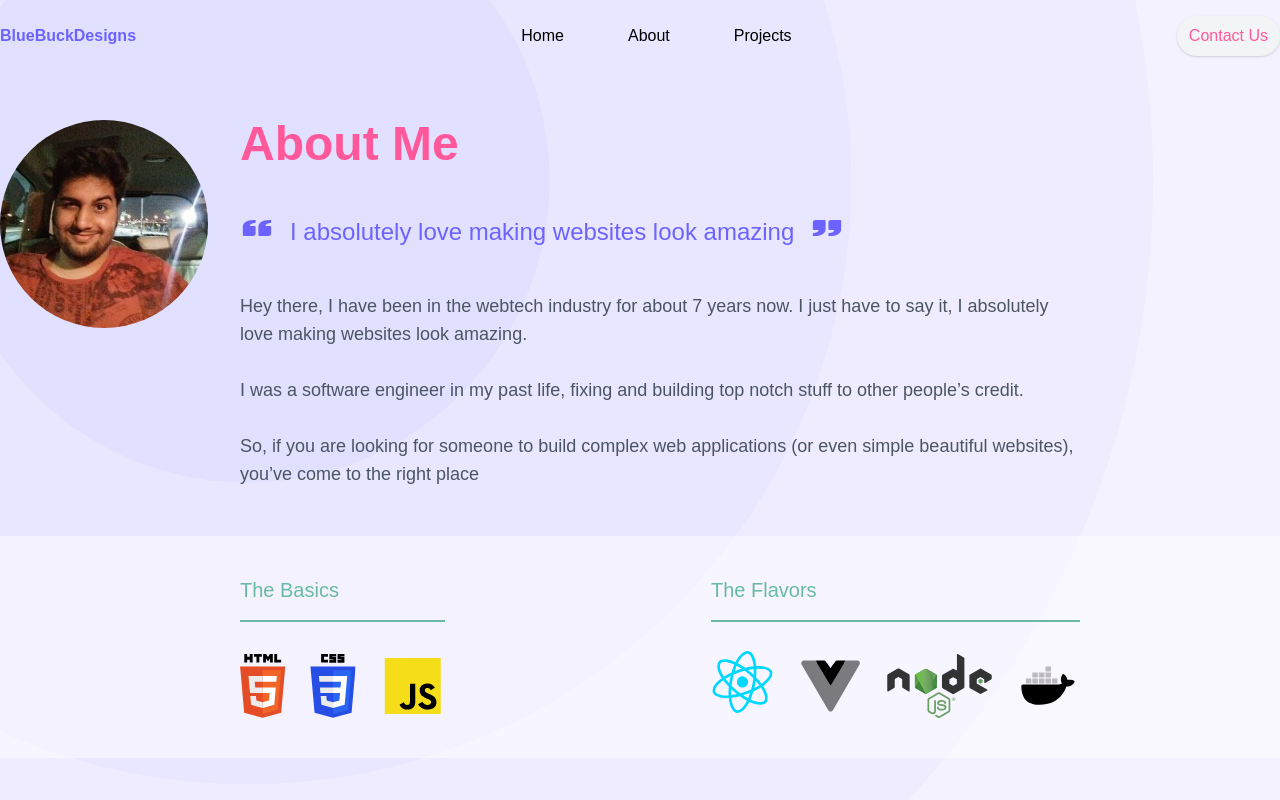
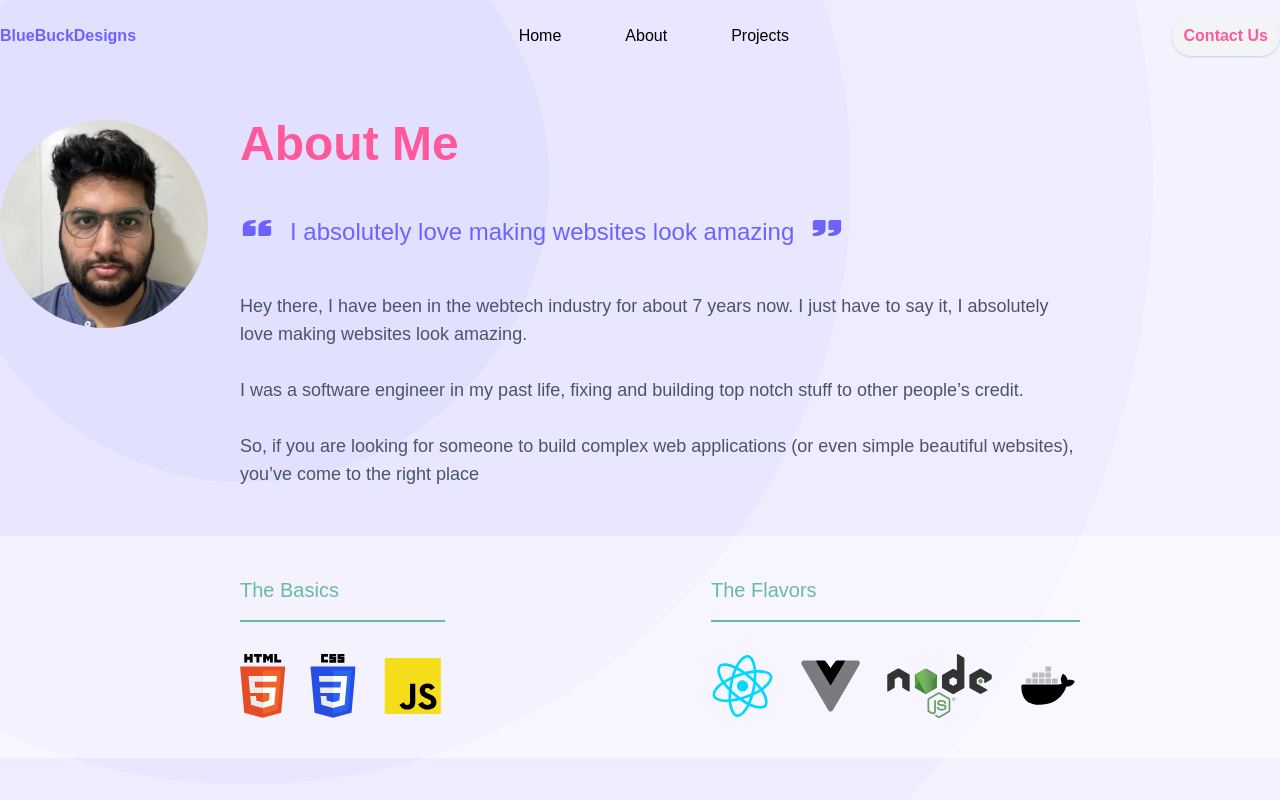
Before and after one commit to nikhilakjoshi/portfolio2, a Next.js app: page /about in a window 1280 px wide. Shown: the top 800 px of the page. Built offline with nearby package versions, Linux system fonts and the light colour scheme.

Commit message:
changes after a loooong time

```diff
--- a/pages/about.js
+++ b/pages/about.js
@@ -114,11 +114,19 @@ const About = () => {
                   <h4 className="text-xl text-sec pb-4 mb-8 border-sec border-b-2">
                     The Flavors
                   </h4>
-                  <div className="flex space-x-6 justify-between xl:justify-center">
-                    <SVGReact />
-                    <SVGVue />
-                    <SVGNode />
-                    <SVGDocker />
+                  <div className="flex flex-wrap justify-between xl:justify-center w-full items-center gap-6">
+                    <div className="flex-1">
+                      <SVGReact />
+                    </div>
+                    <div className="flex-1">
+                      <SVGVue />
+                    </div>
+                    <div className="flex-1">
+                      <SVGNode />
+                    </div>
+                    <div className="flex-1">
+                      <SVGDocker />
+                    </div>
                   </div>
                 </div>
               </div>
--- a/pages/common/NavBar.js
+++ b/pages/common/NavBar.js
@@ -26,7 +26,7 @@ const NavBar = () => {
 
   return (
     <div>
-      <nav className="flex xl:max-w-screen-xl xl:m-auto mx-4 justify-between items-center py-4 relative">
+      <nav className="flex xl:max-w-screen-xl xl:m-auto mx-4 justify-between items-center py-4">
         <motion.h3
           onClick={() => router.push('/')}
           className="text-md font-bold text-prim cursor-pointer"
@@ -76,7 +76,7 @@ const NavBar = () => {
           onClick={() => {
             router.push('/contact')
           }}
-          className="bg-gray-100 text-secprim px-3 py-2 rounded-full shadow focus:outline-none hidden xl:block"
+          className="bg-gray-100 text-secprim px-3 py-2 rounded-full shadow focus:outline-none hidden xl:block font-bold"
         >
           Contact Us
         </motion.button>
@@ -179,9 +179,9 @@ const NavMenu = React.forwardRef(({ setisOpen }, ref) => {
       transition={{ duration: 0.15 }}
       exit={{ opacity: 0, y: -10 }}
       ref={ref}
-      className="absolute top-4 right-0"
+      className="fixed z-30 flex top-0 bottom-0 right-0 w-screen h-screen bg-cardtext50"
     >
-      <div className="wrapper flex flex-col space-y-4 bg-cardtext50 bg-opacity-90 py-4 px-6 shadow-md font-bold rounded-md">
+      <div className="wrapper m-auto flex flex-col space-y-4 py-4 px-6 font-bold">
         <motion.div
           onClick={() => {
             router.push('/')
```
Also changed, not shown: public/prof_pic.jpg, public/prof_pic1.jpg (deleted).
